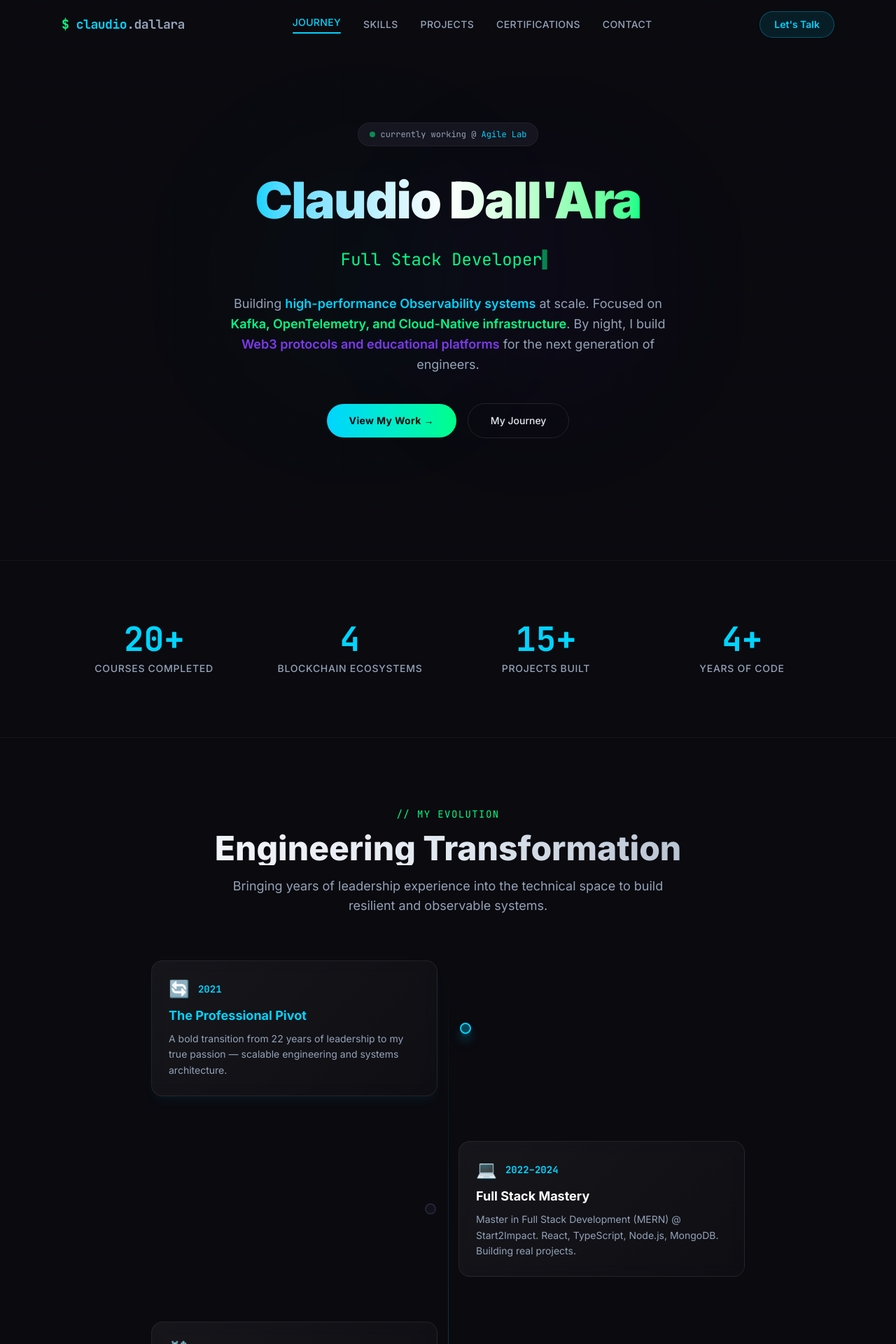
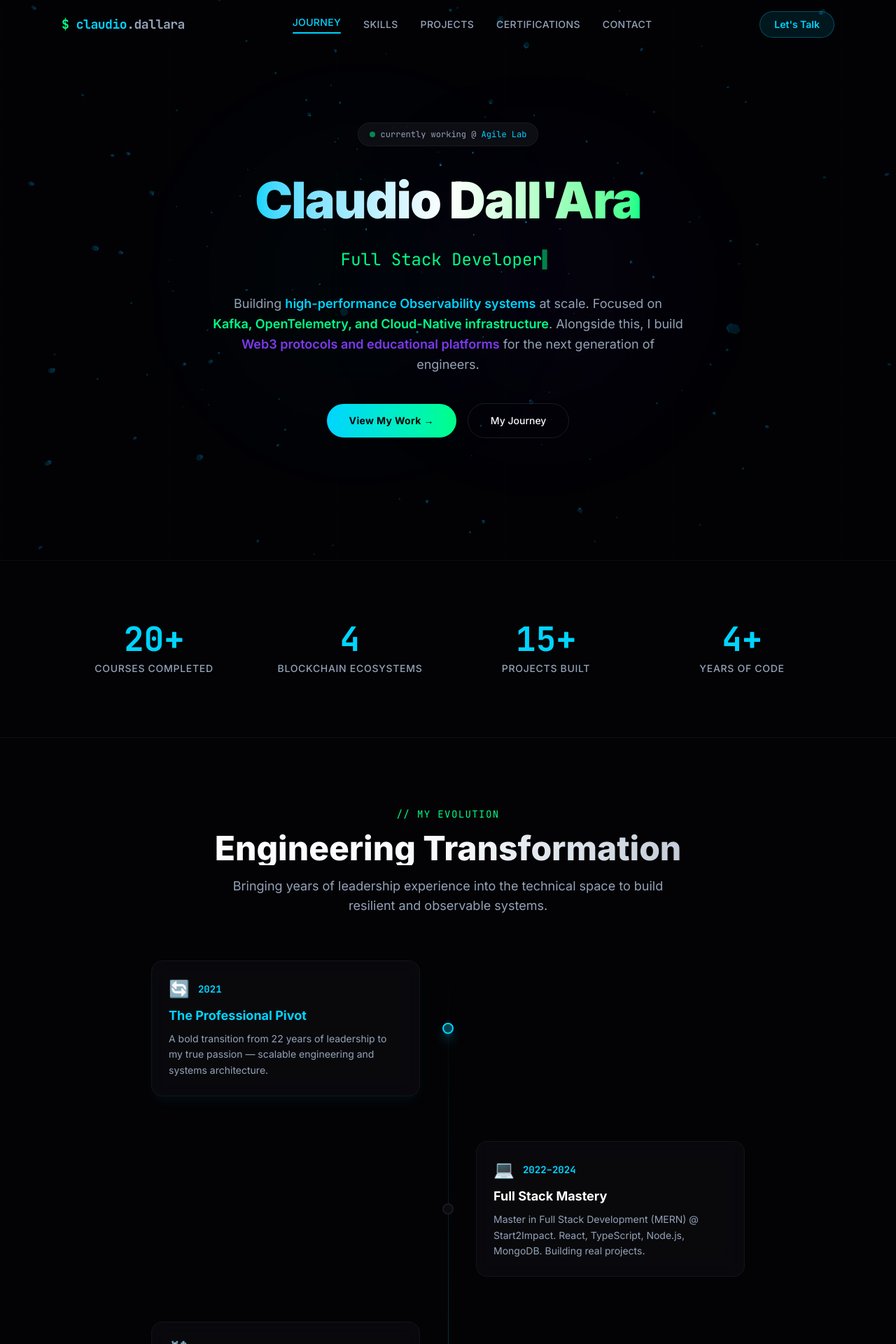
Before and after one commit to boobaGreen/Portfolio2026, a React (Vite) app: page / in a window 1280 px wide. Shown: the top 1920 px of the page at 70% size. Built offline with nearby package versions, Linux system fonts and the light colour scheme.

Commit message:
new presentation

```diff
--- a/src/App.tsx
+++ b/src/App.tsx
@@ -1,4 +1,6 @@
 import { useEffect, useState, useRef } from "react";
+import { Background3D } from "./components/Background3D";
+import { LaserCard } from "./components/LaserCard";
 import "./App.css";
 
 /* ───────── SHARED COMPONENTS ───────── */
@@ -284,7 +286,7 @@ function Hero() {
         <p className="mt-8 text-lg text-text-dim max-w-2xl mx-auto leading-relaxed">
           Building <span className="text-primary font-semibold">high-performance Observability systems</span> at scale.
           Focused on <span className="text-accent font-semibold">Kafka, OpenTelemetry, and Cloud-Native infrastructure</span>.
-          By night, I build <span className="text-purple font-semibold">Web3 protocols and educational platforms</span> for the next generation of engineers.
+          Alongside this, I build <span className="text-purple font-semibold">Web3 protocols and educational platforms</span> for the next generation of engineers.
         </p>
 
         <div className="mt-10 flex flex-col sm:flex-row items-center justify-center gap-4">
@@ -423,13 +425,15 @@ function JourneyItem({ step, i }: { step: typeof journeySteps[0], i: number }) {
         ${step.side === "right" ? "md:flex-row-reverse" : ""}`}
       style={{ transitionDelay: `${i * 150}ms` }}
     >
-      <div className={`flex-1 glass-card p-6 ${step.highlight ? "border-primary/20 shadow-lg shadow-primary/5" : ""}`}>
+      <div className="flex-1">
+        <LaserCard colorType="primary" className={`p-6 ${step.highlight ? "border-primary/20 shadow-lg shadow-primary/5" : ""}`}>
           <div className="flex items-center gap-3 mb-2">
             <span className="text-2xl">{step.icon}</span>
             <span className="font-mono text-primary text-sm font-bold">{step.year}</span>
           </div>
           <h3 className={`text-lg font-bold ${step.highlight ? "text-primary" : "text-white"}`}>{step.title}</h3>
           <p className="text-text-dim mt-2 text-sm leading-relaxed">{step.desc}</p>
+        </LaserCard>
       </div>
       <div className={`hidden md:flex w-4 h-4 rounded-full border-2 shrink-0 ${step.highlight ? "border-primary bg-primary/30 shadow-lg shadow-primary/50" : "border-dark-600 bg-dark-800"}`} />
       <div className="flex-1 hidden md:block" />
@@ -543,9 +547,12 @@ function SkillCard({ cat, i }: { cat: typeof skillCategories[0], i: number }) {
   return (
     <div
       ref={ref}
-      className={`glass-card ${cat.color === 'accent' ? 'glass-card-accent' : cat.color === 'purple' ? 'glass-card-purple' : ''} p-6 transition-all duration-700 ${visible ? "opacity-100 translate-y-0" : "opacity-0 translate-y-8"}
-        ${cat.highlight ? `border-primary/20 shadow-lg ${colorMap[cat.color]}` : ""}`}
+      className={`transition-all duration-700 ${visible ? "opacity-100 translate-y-0" : "opacity-0 translate-y-8"}`}
       style={{ transitionDelay: `${i * 100}ms` }}
+    >
+      <LaserCard
+        colorType={cat.color as "primary" | "accent" | "purple"}
+        className={`p-6 h-full ${cat.highlight ? `border-primary/20 shadow-lg ${colorMap[cat.color]}` : ""}`}
       >
         <div className="flex items-center gap-3 mb-4">
           <span className="text-2xl">{cat.icon}</span>
@@ -565,6 +572,7 @@ function SkillCard({ cat, i }: { cat: typeof skillCategories[0], i: number }) {
             </span>
           ))}
         </div>
+      </LaserCard>
     </div>
   );
 }
@@ -683,16 +691,26 @@ function ProjectCard({ p, i }: { p: Project, i: number }) {
   return (
     <div
       ref={ref}
-      className={`glass-card overflow-hidden flex flex-col transition-all duration-700 ${visible ? "opacity-100 translate-y-0" : "opacity-0 translate-y-8"}
+      className={`transition-all duration-700 ${visible ? "opacity-100 translate-y-0" : "opacity-0 translate-y-8"}
         ${p.featured ? "md:col-span-2" : ""}`}
       style={{ transitionDelay: `${i * 100}ms` }}
     >
-      <div className={`flex flex-col ${p.featured ? "md:flex-row" : ""}`}>
-        <div className={`${p.featured ? "md:w-1/2" : "w-full"} h-64 overflow-hidden relative group`}>
+      <LaserCard colorType="primary" className="h-full flex flex-col">
+        <div className={`flex flex-col h-full ${p.featured ? "md:flex-row" : ""}`}>
+          <div className={`${p.featured ? "md:w-1/2" : "w-full"} h-64 overflow-hidden relative group shrink-0`}>
+            {p.live || p.github ? (
+              <a href={p.live || p.github} target="_blank" rel="noopener noreferrer" className="block w-full h-full cursor-pointer">
                 <img src={p.image} alt={p.title} className="w-full h-full object-cover grayscale-[0.5] group-hover:grayscale-0 transition-all duration-500 scale-105 group-hover:scale-100" />
-          <div className="absolute inset-0 bg-gradient-to-t from-dark-900 via-transparent to-transparent opacity-60" />
+                <div className="absolute inset-0 bg-gradient-to-t from-dark-900 via-transparent to-transparent opacity-60 pointer-events-none" />
+              </a>
+            ) : (
+              <>
+                <img src={p.image} alt={p.title} className="w-full h-full object-cover grayscale-[0.5] group-hover:grayscale-0 transition-all duration-500 scale-105 group-hover:scale-100" />
+                <div className="absolute inset-0 bg-gradient-to-t from-dark-900 via-transparent to-transparent opacity-60 pointer-events-none" />
+              </>
+            )}
           </div>
-        <div className={`p-8 flex flex-col justify-center ${p.featured ? "md:w-1/2" : "w-full"}`}>
+          <div className={`p-8 flex flex-col justify-center grow ${p.featured ? "md:w-1/2" : "w-full"}`}>
             <div className="flex items-center gap-3 mb-3">
               <span className="text-xs font-mono font-bold px-2 py-0.5 rounded-full bg-accent/10 text-accent border border-accent/30">FEATURED</span>
               {p.status && (
@@ -726,6 +744,7 @@ function ProjectCard({ p, i }: { p: Project, i: number }) {
             </div>
           </div>
         </div>
+      </LaserCard>
     </div>
   );
 }
@@ -752,9 +771,10 @@ function Projects() {
         </h3>
         <div className="grid grid-cols-1 sm:grid-cols-2 lg:grid-cols-3 gap-6">
           {archiveProjects.map((p, i) => (
-            <div
+            <LaserCard
               key={i}
-              className="glass-card p-6 border-white/5 hover:border-white/10 transition-all group"
+              colorType="accent"
+              className="p-6 h-full flex flex-col group"
             >
               <h4 className="font-bold text-white group-hover:text-primary transition-colors text-base">
                 {p.title}
@@ -769,7 +789,7 @@ function Projects() {
                   </span>
                 ))}
               </div>
-              <div className="flex items-center gap-3 mt-auto">
+              <div className="flex items-center gap-3 mt-auto pt-4 border-t border-white/5">
                 {p.live && (
                   <a
                     href={p.live}
@@ -791,7 +811,7 @@ function Projects() {
                   </a>
                 )}
               </div>
-            </div>
+            </LaserCard>
           ))}
         </div>
       </div>
@@ -1029,7 +1049,10 @@ function Footer() {
 
 function App() {
   return (
-    <div className="min-h-screen">
+    <div className="min-h-screen relative">
+      <Background3D />
+      <div className="relative z-10 w-full h-full pointer-events-none">
+         <div className="pointer-events-auto">
           <Navbar />
           <Hero />
           <Metrics />
@@ -1040,6 +1063,8 @@ function App() {
           <Contact />
           <Footer />
         </div>
+      </div>
+    </div>
   );
 }
 
--- /dev/null
+++ b/src/components/Background3D.tsx
@@ -0,0 +1,96 @@
+import { useRef, useState, useMemo } from "react";
+import { Canvas, useFrame } from "@react-three/fiber";
+import * as THREE from "three";
+
+function Particles({ count = 150 }) {
+  const mesh = useRef<THREE.InstancedMesh>(null);
+  const light = useRef<THREE.PointLight>(null);
+
+  // Generate random positions for the particles once on mount
+  const [particles] = useState(() => {
+    const temp = [];
+    for (let i = 0; i < count; i++) {
+      temp.push({
+        time: Math.random() * 100,
+        factor: 20 + Math.random() * 100,
+        speed: 0.01 + Math.random() / 200,
+        x: Math.random() * 10 - 5,
+        y: Math.random() * 10 - 5,
+        z: Math.random() * 10 - 5,
+      });
+    }
+    return temp;
+  });
+
+  const dummy = useMemo(() => new THREE.Object3D(), []);
+
+  useFrame((state) => {
+    particles.forEach((particle, i) => {
+      const { factor, speed, x, y, z } = particle;
+
+      // Update time
+      const time = particle.time += speed / 2;
+
+      // Calculate oscillation based on time
+      const s = Math.cos(time);
+      dummy.position.set(
+        x + Math.cos(time / 10) * (factor / 20),
+        y + Math.sin(time / 10) * (factor / 20),
+        z + s * (factor / 20)
+      );
+
+      // Add a slow rotation to each particle
+      dummy.rotation.set(s * 5, s * 5, s * 5);
+
+      dummy.updateMatrix();
+
+      if (mesh.current) {
+        mesh.current.setMatrixAt(i, dummy.matrix);
+      }
+    });
+
+    if (mesh.current) {
+      mesh.current.instanceMatrix.needsUpdate = true;
+    }
+
+    // Make the light softly follow the cursor
+    if (light.current) {
+      light.current.position.x = THREE.MathUtils.lerp(
+        light.current.position.x,
+        (state.pointer.x * state.viewport.width) / 2,
+        0.05
+      );
+      light.current.position.y = THREE.MathUtils.lerp(
+        light.current.position.y,
+        (state.pointer.y * state.viewport.height) / 2,
+        0.05
+      );
+    }
+  });
+
+  return (
+    <>
+      <pointLight ref={light} distance={40} intensity={8} color="#00d4ff" />
+      <instancedMesh ref={mesh} args={[undefined, undefined, count]}>
+        <dodecahedronGeometry args={[0.02, 0]} />
+        <meshStandardMaterial color="#00d4ff" roughness={0.1} />
+      </instancedMesh>
+    </>
+  );
+}
+
+export function Background3D() {
+  return (
+    <div className="fixed inset-0 z-0 pointer-events-none opacity-60">
+      <Canvas
+        camera={{ position: [0, 0, 5], fov: 75 }}
+        gl={{ alpha: true, antialias: false }}
+        dpr={[1, 1.5]}
+      >
+        <color attach="background" args={["#030305"]} />
+        <ambientLight intensity={0.2} />
+        <Particles count={300} />
+      </Canvas>
+    </div>
+  );
+}
--- /dev/null
+++ b/src/components/LaserCard.tsx
@@ -0,0 +1,97 @@
+import { useState, useEffect } from "react";
+import { motion, useMotionTemplate, useMotionValue } from "framer-motion";
+
+export function LaserCard({
+  children,
+  className = "",
+  colorType = "primary",
+}: {
+  children: React.ReactNode;
+  className?: string;
+  colorType?: "primary" | "accent" | "purple";
+}) {
+  const [isMounted, setIsMounted] = useState(false);
+  useEffect(() => {
+    setIsMounted(true);
+  }, []);
+
+  // Use raw framer-motion values to track mouse position for the gradient
+  const mouseX = useMotionValue(0);
+  const mouseY = useMotionValue(0);
+
+  function handleMouseMove({
+    currentTarget,
+    clientX,
+    clientY,
+  }: React.MouseEvent) {
+    const { left, top } = currentTarget.getBoundingClientRect();
+    mouseX.set(clientX - left);
+    mouseY.set(clientY - top);
+  }
+
+  // Define glow colors based on category
+  const glowThemeMap = {
+    primary: "rgba(0, 212, 255, 0.15)", // Cyan
+    accent: "rgba(0, 255, 136, 0.15)",  // Green
+    purple: "rgba(124, 58, 237, 0.15)", // Purple
+  };
+
+  const glowColor = glowThemeMap[colorType];
+
+  const backgroundTemplate = useMotionTemplate`
+    radial-gradient(
+      450px circle at ${mouseX}px ${mouseY}px,
+      ${glowColor},
+      transparent 80%
+    )
+  `;
+
+  const borderTemplate = useMotionTemplate`
+    radial-gradient(
+      300px circle at ${mouseX}px ${mouseY}px,
+      ${glowColor.replace("0.15", "0.6")},
+      transparent 40%
+    )
+  `;
+
+  return (
+    <div
+      className={`group relative rounded-2xl bg-dark-800/80 border border-white/5 backdrop-blur-md overflow-hidden transition-all duration-300 ${className}`}
+      onMouseMove={handleMouseMove}
+    >
+      {/*
+        This is the inner gradient mask that follows the cursor.
+        It creates a subtle "flashlight" effect on the card background.
+      */}
+      {isMounted && (
+        <motion.div
+           className="pointer-events-none absolute -inset-px rounded-2xl opacity-0 transition duration-300 group-hover:opacity-100"
+           style={{ background: backgroundTemplate }}
+        />
+      )}
+
+      {/*
+        This is a second border gradient that acts as the "laser stroke"
+        along the very edge of the card.
+      */}
+      {isMounted && (
+        <motion.div
+           className="pointer-events-none absolute -inset-px rounded-2xl opacity-0 transition duration-300 group-hover:opacity-100"
+           style={{
+             background: borderTemplate,
+             maskImage: "linear-gradient(black, black)",
+             maskComposite: "exclude",
+             WebkitMaskImage: "linear-gradient(black, black)",
+             WebkitMaskComposite: "source-out",
+             padding: "1px",
+           }}
+        />
+      )}
+
+      {/* Actual Content Wrapper */}
+      <div className="relative h-full w-full z-10 bg-dark-800/30 rounded-2xl">
+        {children}
+      </div>
+    </div>
+  );
+}
--- a/src/index.css
+++ b/src/index.css
@@ -2,17 +2,20 @@
 
 @theme {
   --color-primary: #00d4ff;
-  --color-primary-dim: #00d4ff33;
+  --color-primary-dim: #00d4ff66;
   --color-accent: #00ff88;
-  --color-accent-dim: #00ff8833;
+  --color-accent-dim: #00ff8866;
   --color-purple: #7c3aed;
-  --color-purple-dim: #7c3aed33;
-  --color-dark-900: #0a0a0f;
-  --color-dark-800: #111118;
-  --color-dark-700: #1a1a24;
-  --color-dark-600: #24243a;
-  --color-text: #e2e8f0;
+  --color-purple-dim: #7c3aed66;
+
+  --color-dark-900: #030305;
+  --color-dark-800: #0a0a0f;
+  --color-dark-700: #111118;
+  --color-dark-600: #1a1a24;
+
+  --color-text: #f8fafc;
   --color-text-dim: #94a3b8;
+
   --font-sans: "Inter", sans-serif;
   --font-mono: "JetBrains Mono", monospace;
 }
```
Also changed, not shown: package.json (+6 -1 lines), 1 other file (tests, documents, lock files or other folders). Lines whose indentation alone changed are shown as unchanged.
